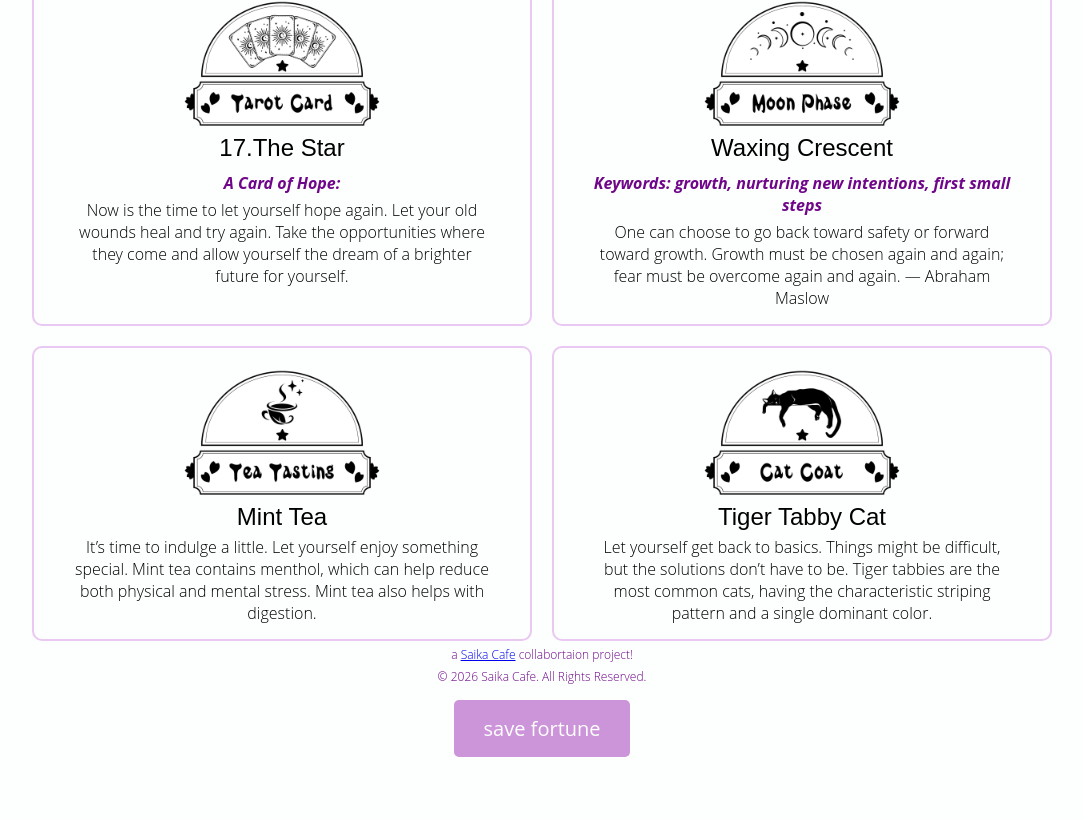
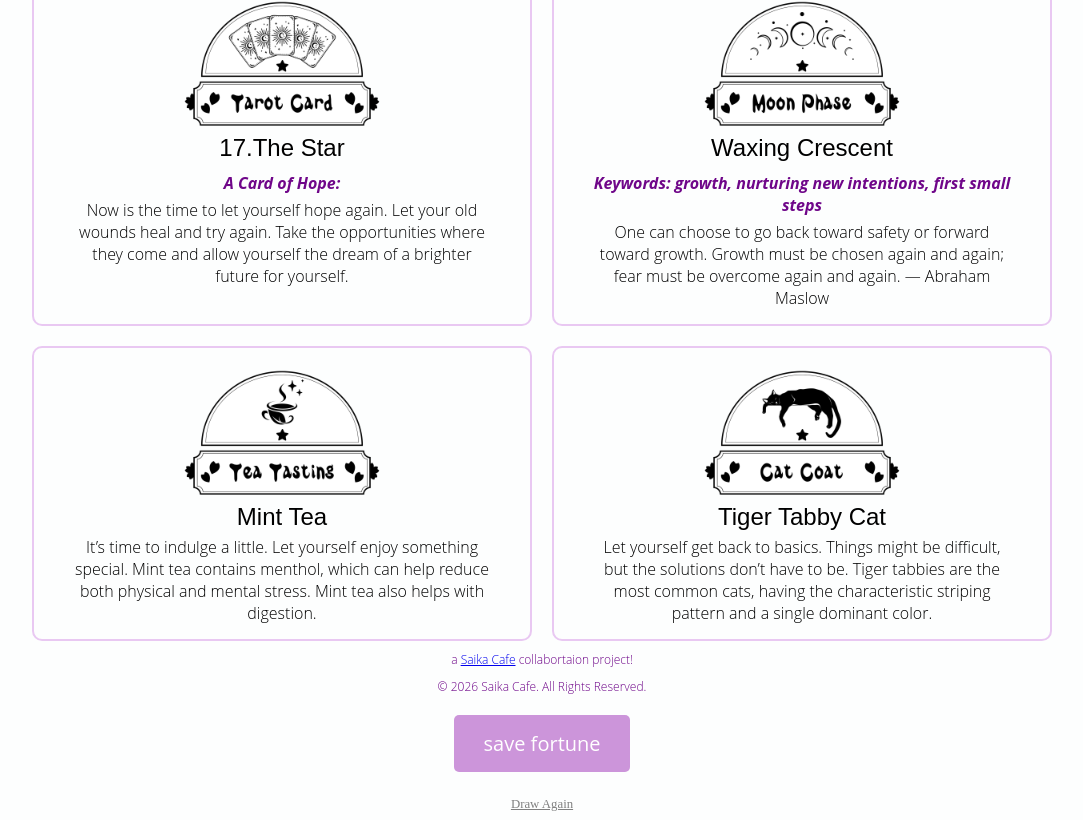
Before and after one commit to pand3m1x/SaikaFortunes, a React (Vite) app: page /moonfortune in a window 1280 px wide. Shown: the part 310-1130 px from the top of the page, without its empty margins (98-1181 px from the left). Before the commit the page ends 1075 px from the top, so only its background shows below. Built offline with nearby package versions, Linux system fonts and the light colour scheme; a web font is replaced by a local one.

Commit message:
adjusted fortunes pages to have link back to landing page, adjustments to readmne

```diff
--- a/src/index.css
+++ b/src/index.css
@@ -16,17 +16,17 @@ h1, h2, h3, h4, h5, h6 {
   /* margin-bottom: 5px; */
 }
 
-p{
+p {
   font-family: 'open sans', sans-serif;
   font-weight: 300;
   margin: 0;
 }
 
-button{
+button {
   font-family: 'open sans', sans-serif;
   font-weight: 500;
   font-size: 20px;
-  margin-top: 10px;
+  margin: 10px 0px;
   padding: 15px 30px;
   border-radius: 5px;
   border: none;
@@ -118,13 +118,13 @@ button{
   margin-bottom: -15px;
 }
 
-.fortunes{
+.fortunes {
   display: flex;
   flex-direction: column;
   align-items: center;
 }
 
-.sub-header{
+.sub-header {
   font-weight: bold;
   font-style: italic;
   color: #6f0689;
@@ -134,7 +134,15 @@ button{
 .footer p {
   font-size: 12px;
   color: #6f0689;
-  margin: 5px 0px;
+  margin: 10px 0px;
+}
+
+.draw-again-link {
+  font-size: 0.8rem;
+  color: gray;
+  text-decoration: underline;
+  margin-top: 15px;
+  display: inline-block;
 }
 
 .saved-message {
--- a/src/pages/cloudFortune.jsx
+++ b/src/pages/cloudFortune.jsx
@@ -4,21 +4,26 @@ import MoonPhase from "../components/MoonPhase.jsx";
 import TarotCard from "../components/TarotCard.jsx";
 import TeaFlavor from "../components/TeaFlavor.jsx";
 
-// hooks
+// hooks and functions
 import useSaveFortune from "../hooks/saveFortune.js";
-
+import { Link } from "react-router-dom";
 
 function CloudFortune() {
   const { fortuneRef, saveFortune, showSavedMessage, clearSavedMessage } = useSaveFortune("cloud-fortune");
 
   return (
     <div className="fortunes">
+
       <div className="fortune-container" ref={fortuneRef}>
+
         <div className="main-fortune" >
+
           <h1>Cloud Fortune</h1>
           <img src={blessCloud} alt="Cloud shape with the kanji for little luck." />
           <p className="sub-header">Decent level of luck!</p>
+
         </div>
+
         <div className="quarter-grid" >
           <div className="fortune-card" >
             <TarotCard></TarotCard>
@@ -32,20 +37,30 @@ function CloudFortune() {
           <div className="fortune-card" >
             <CatMarking></CatMarking>
           </div>
+
         </div>
+
         <div className="footer">
           <p>a <a href="https://www.saikacafe.com/">Saika Cafe</a> collabortaion project!</p>
           <p>&copy; 2026 Saika Cafe. All Rights Reserved.</p>
         </div>
+
       </div>
           <button onClick={saveFortune}>save fortune</button>
           {showSavedMessage && (
+
             <div className="saved-message">
+
               <p>Fortune saved successfully!</p>
               <p id="mobile-notification">mobile users - check your downloads folder if it doesn't appear in photo reel</p>
               <button onClick={ clearSavedMessage }>Close</button>
+
             </div>
+
           )}
+
+      <Link to="/" className="draw-again-link">Draw Again</Link>
+
     </div>
   );
 }
--- a/src/pages/moonFortune.jsx
+++ b/src/pages/moonFortune.jsx
@@ -4,20 +4,26 @@ import MoonPhase from "../components/MoonPhase.jsx";
 import TarotCard from "../components/TarotCard.jsx";
 import TeaFlavor from "../components/TeaFlavor.jsx";
 
-// hooks
+// hooks and functions
 import useSaveFortune from "../hooks/saveFortune.js";
+import { Link } from "react-router-dom";
 
 function MoonFortune() {
   const { fortuneRef, saveFortune, showSavedMessage, clearSavedMessage } = useSaveFortune("moon-fortune");
 
   return (
     <div className="fortunes">
+
       <div className="fortune-container" ref={fortuneRef}>
+
         <div className="main-fortune" >
+
           <h1>Moon Fortune</h1>
           <img src={blessMoon} alt="Moon shape with kanji for best luck." />
           <p className="sub-header">Great deal of luck!!</p>
+
         </div>
+
         <div className="quarter-grid" >
           <div className="fortune-card" >
             <TarotCard></TarotCard>
@@ -31,20 +37,32 @@ function MoonFortune() {
           <div className="fortune-card" >
             <CatMarking></CatMarking>
           </div>
+
         </div>
+
         <div className="footer">
+
           <p>a <a href="https://www.saikacafe.com/">Saika Cafe</a> collabortaion project!</p>
           <p>&copy; 2026 Saika Cafe. All Rights Reserved.</p>
+
         </div>
+
       </div>
+
           <button onClick={saveFortune}>save fortune</button>
           {showSavedMessage && (
+
             <div className="saved-message">
+
               <p>Fortune saved successfully!</p>
               <p id="mobile-notification">mobile users - check your downloads folder if it doesn't appear in photo reel</p>
               <button onClick={ clearSavedMessage }>Close</button>
+
             </div>
           )}
+
+      <Link to="/" className="draw-again-link">Draw Again</Link>
+
     </div>
   );
 }
--- a/src/pages/omikuji.jsx
+++ b/src/pages/omikuji.jsx
@@ -28,19 +28,26 @@ function Omikuji() {
   return (
 
     <div className="fortune-container">
+
       <div className="omikuji-section">
+
         <h1>Saika Fortune Teller</h1>
         <p className="omikuji-p">Welcome to the Saika Cafe Omikuji page! </p>
         <p className="omikuji-p">Here you can draw your fortune.</p>
         <img id="omikuji-image" src={omikujiIMG} alt="Japanese Omikuji fortune box" />
         <p className="omikuji-p" id="italic-p">Click the button below to draw your fortune!</p>
-        <button onClick={handleDrawFortune}>Draw Fortune</button>
+
+        <button onClick={handleDrawFortune}>draw fortune</button>
+
       </div>
+
         <div className="footer">
+
           <p>a <a href="https://www.saikacafe.com/">Saika Cafe</a> collabortaion project!</p>
           <p>&copy; 2026 Saika Cafe. All Rights Reserved.</p>
+
         </div>
-      {/* Add your Omikuji functionality here */}
+
     </div>
 
   );
--- a/src/pages/sakuraFortune.jsx
+++ b/src/pages/sakuraFortune.jsx
@@ -4,20 +4,26 @@ import MoonPhase from "../components/MoonPhase.jsx";
 import TarotCard from "../components/TarotCard.jsx";
 import TeaFlavor from "../components/TeaFlavor.jsx";
 
-// hooks
+// hooks and functions
 import useSaveFortune from "../hooks/saveFortune.js";
+import { Link } from "react-router-dom";
 
 function SakuraFortune() {
   const { fortuneRef, saveFortune, showSavedMessage, clearSavedMessage } = useSaveFortune("sakura-fortune");
 
   return (
   <div className="fortunes">
+
     <div className="fortune-container" ref={fortuneRef}>
+
       <div className="main-fortune" >
+
         <h1>Sakura Fortune</h1>
         <img src={blessSakura} alt="Sakura shape with the kanji for average luck." />
         <p className="sub-header">Average level of luck.</p>
+
       </div>
+
         <div className="quarter-grid">
           <div className="fortune-card" >
             <TarotCard></TarotCard>
@@ -31,21 +37,33 @@ function SakuraFortune() {
           <div className="fortune-card" >
             <CatMarking></CatMarking>
           </div>
+
         </div>
+
         <div className="footer">
+
           <p>a <a href="https://www.saikacafe.com/">Saika Cafe</a> collabortaion project!</p>
           <p>&copy; 2026 Saika Cafe. All Rights Reserved.</p>
+
         </div>
+
     </div>
+
           <button onClick={ saveFortune }>save fortune</button>
+
           {showSavedMessage && (
             <div className="saved-message">
               <p>Fortune saved successfully!</p>
               <p id="mobile-notification">mobile users - check your downloads folder if it doesn't appear in your photo reel</p>
               <button onClick={ clearSavedMessage }>Close</button>
             </div>
+
           )}
+
+      <Link to="/" className="draw-again-link">Draw Again</Link>
+
     </div>
+
   );
 }
 
--- a/src/pages/starFortune.jsx
+++ b/src/pages/starFortune.jsx
@@ -4,8 +4,9 @@ import MoonPhase from "../components/MoonPhase.jsx";
 import TarotCard from "../components/TarotCard.jsx";
 import TeaFlavor from "../components/TeaFlavor.jsx";
 
-// hooks
+// hooks and functions
 import useSaveFortune from "../hooks/saveFortune.js";
+import { Link } from "react-router-dom";
 
 function StarFortune() {
   const { fortuneRef, saveFortune, showSavedMessage, clearSavedMessage } = useSaveFortune("star-fortune");
@@ -13,13 +14,19 @@ function StarFortune() {
   return (
 
     <div className="fortunes">
+
       <div className="fortune-container" ref={fortuneRef}>
+
         <div className="main-fortune" >
+
           <h1>Star Fortune</h1>
           <img src={blessStar} alt="star shape with kanji for middle luck." />
           <p className="sub-header">Pretty good level of luck!</p>
+
         </div>
+
          <div className="quarter-grid">
+
           <div className="fortune-card" >
             <TarotCard></TarotCard>
           </div>
@@ -32,21 +39,34 @@ function StarFortune() {
           <div className="fortune-card" >
             <CatMarking></CatMarking>
           </div>
+
         </div>
+
         <div className="footer">
+
           <p>a <a href="https://www.saikacafe.com/">Saika Cafe</a> collabortaion project!</p>
           <p>&copy; 2026 Saika Cafe. All Rights Reserved.</p>
+
         </div>
+
       </div>
+
         <button onClick={saveFortune}>save fortune</button>
+
         {showSavedMessage && (
+
             <div className="saved-message">
               <p>Fortune saved successfully!</p>
               <p id="mobile-notification">mobile users - check your downloads folder if it doesn't appear in photo reel</p>
               <button onClick={ clearSavedMessage }>Close</button>
             </div>
+
           )}
+
+          <Link to="/" className="draw-again-link">Draw Again</Link>
+
     </div>
+
   );
 }
 
```
Also changed, not shown: 1 other file (tests, documents, lock files or other folders).
